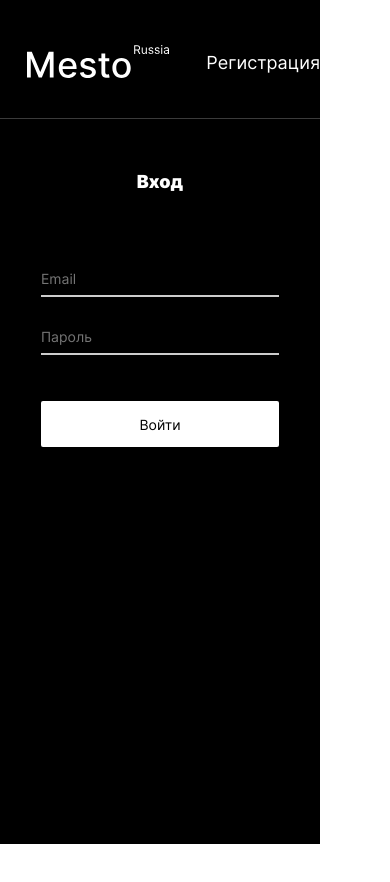
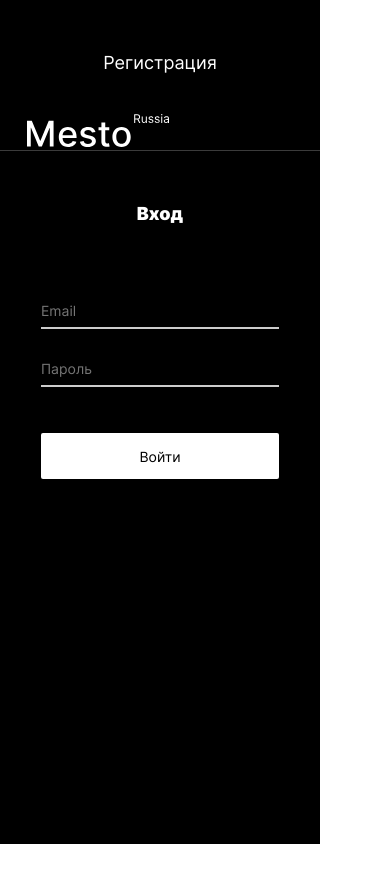
Before and after one commit to alebedev85/react-mesto-auth, a React (Create React App) app: page /sign-in in a window 390 px wide. Shown: the top 882 px of the page. Built offline with nearby package versions, Linux system fonts and the light colour scheme; no server answers.

Commit message:
refactor: немного подправил стили для мобильной версии

```diff
--- a/src/blocks/header/__logo/header__logo.css
+++ b/src/blocks/header/__logo/header__logo.css
@@ -7,11 +7,6 @@
   opacity: 0.8;
 }
 
-@media screen and (max-width: 880px) {
-  .header__logo {
-    margin-left: 27px;
-  }
-}
 
 @media screen and (max-width: 320px) {
   .header__logo {
--- a/src/blocks/header/header.css
+++ b/src/blocks/header/header.css
@@ -10,6 +10,19 @@
 }
 
 
+@media screen and (max-width: 880px) {
+  .header{
+    padding-left: 27px;
+    padding-right: 27px;
+  }
+}
+
+@media screen and (max-width: 634px) {
+  .header{
+    flex-direction: column-reverse;
+  }
+}
+
 @media screen and (max-width: 320px) {
   .header {
     padding-top: 28px;
--- a/src/blocks/navbar/navbar.css
+++ b/src/blocks/navbar/navbar.css
@@ -10,3 +10,11 @@
   line-height: 22px;
   color: #FFFFFF;
 }
+
+@media screen and (max-width: 634px) {
+  .navbar {
+    flex-direction: column;
+    align-items: center;
+    margin-bottom: 40px;
+  }
+}
--- a/src/components/InfoTooltip.js
+++ b/src/components/InfoTooltip.js
@@ -24,11 +24,12 @@ export default function InfoTooltip({ name, isOpen, onClose,isSuccess }) {
       document.removeEventListener('keyup', handleEscClose);
     }
   }, [isOpen]);
+
   return (
     <div className={`popup popup_type_${name} ${isOpen && ('popup_opened')}`} onClick={handleOverlayClose}>
       <div className="popup__container popup__container_type_info">
         <button className="popup__close-button" type="button" onClick={onClose} />
-        <img className="popup__info-pic"  src={massageImg} />
+        <img className="popup__info-pic"  src={massageImg} alt='Инфо-изображение'/>
         <h2 className="popup__title popup__title_info">{massageText}</h2>
       </div>
     </div>
--- a/src/hooks/useForm.js
+++ b/src/hooks/useForm.js
@@ -1,6 +1,6 @@
 import { useState } from "react"
 /**
- * Hook for form parameter
+ * Hook for form processing
  * @param {object} initialState - initial data
  * @returns form - state, handleChange - function
  */
```
Also changed, not shown: src/components/App.js (+0 -22 lines).
